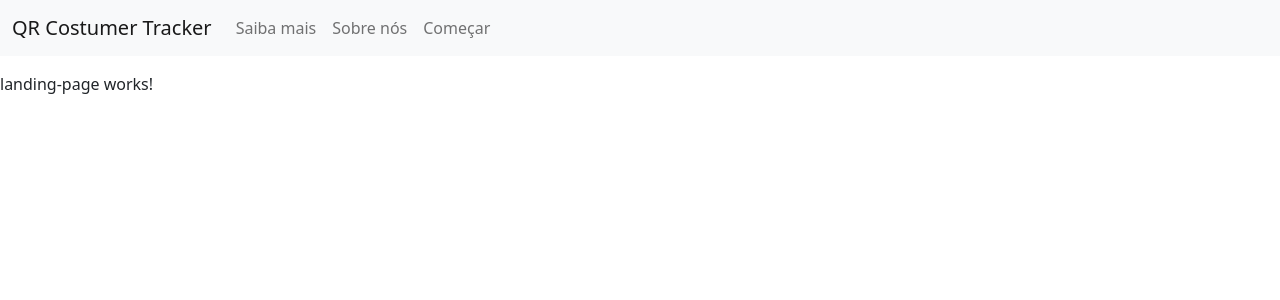
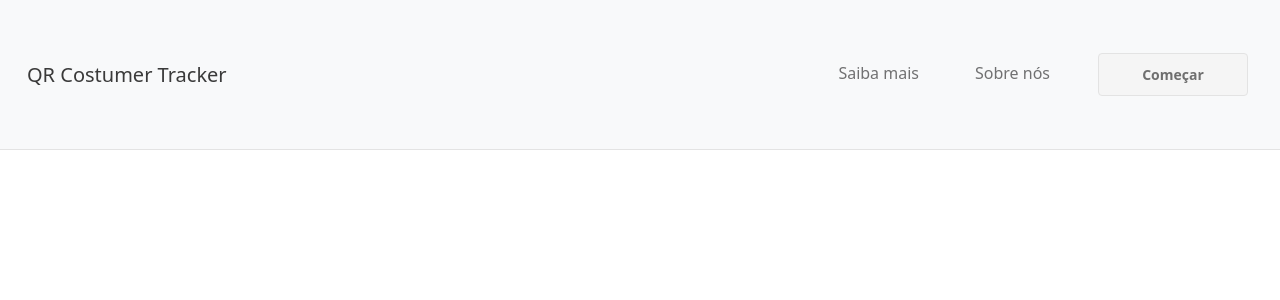
Before and after one commit to projeto-integrador-2022/qrcode-frontend, an Angular app: page / in a window 1280 px wide. Shown: the top 300 px of the page. Built offline with nearby package versions, Linux system fonts and the light colour scheme.

Commit message:
[QRCT-001] componente de navbar criado, iniciando geraçao de pagina 'saiba mais' e 'sobre nos', iniciando configuraçao de roteamento

```diff
--- a/angular.json
+++ b/angular.json
@@ -31,9 +31,13 @@
               "src/assets"
             ],
             "styles": [
+              "node_modules/bootstrap/dist/css/bootstrap.css",
               "src/styles.sass"
             ],
-            "scripts": []
+            "scripts": [
+              "node_modules/bootstrap/dist/js/bootstrap.js"
+            ]
+
           },
           "configurations": {
             "production": {
--- a/package.json
+++ b/package.json
@@ -22,6 +22,7 @@
     "@ng-bootstrap/ng-bootstrap": "12.0.0",
     "@popperjs/core": "^2.10.2",
     "bootstrap": "^5.1.3",
+    "jquery": "^3.6.0",
     "rxjs": "~7.5.0",
     "tslib": "^2.3.0",
     "zone.js": "~0.11.4"
--- /dev/null
+++ b/src/app/app.component.scss
@@ -0,0 +1,17 @@
+.start-button {
+    background-color: #f5f5f5;
+    border: 1px solid #e3e3e3;
+    border-radius: 4px;
+    color: #333;
+    cursor: pointer;
+    font-size: 14px;
+    font-weight: bold;
+    padding: 10px;
+    text-align: center;
+    width: 150px;
+    height: auto;
+    align-items: center;
+    &:hover {
+        background-color: #e3e3e3;
+    }
+}
--- a/src/app/app.component.ts
+++ b/src/app/app.component.ts
@@ -3,7 +3,7 @@ import { Component } from '@angular/core';
 @Component({
   selector: 'app-root',
   templateUrl: './app.component.html',
-  styleUrls: ['./app.component.sass']
+  styleUrls: ['./app.component.scss']
 })
 export class AppComponent {
   title = 'qrcode-frontend';
--- a/src/app/features/components/nav-bar/nav-bar.component.html
+++ b/src/app/features/components/nav-bar/nav-bar.component.html
@@ -1,4 +1,4 @@
-<nav class="navbar navbar-expand-lg navbar-light bg-light mb-3 navbar-expand-sm">
+<nav class="navbar navbar-expand-lg fixed-top navbar-light bg-light mb-3 custom-navbar">
     <div class="container-fluid">
         <a class="navbar-brand" [routerLink]="'.'"> QR Costumer Tracker </a>
 
@@ -8,17 +8,16 @@
         </button>
 
 
-        <div [ngbCollapse]="isMenuCollapsed" class="collapse navbar-collapse">
+        <div [ngbCollapse]="isMenuCollapsed" class="collapse justify-content-end navbar-collapse">
             <ul class="navbar-nav ml-auto">
                 <li class="nav-item active">
-
                     <a class="nav-link" [routerLink]="'.'" (click)="isMenuCollapsed = true">Saiba mais</a>
                 </li>
                 <li class="nav-item">
                     <a class="nav-link" [routerLink]="'.'" (click)="isMenuCollapsed = true">Sobre nós</a>
                 </li>
                 <li class="nav-item">
-                    <a class="nav-link" [routerLink]="'.'" (click)="isMenuCollapsed = true">Começar</a>
+                    <button class="nav-link btn btn-primary start-button" type="button" [routerLink]="'.'" (click)="isMenuCollapsed = true">Começar</button>
                 </li>
             </ul>
         </div>
--- /dev/null
+++ b/src/app/features/components/nav-bar/nav-bar.component.scss
@@ -0,0 +1,26 @@
+@import '/src/app/app.component.scss';
+
+.custom-navbar {
+    background-color: #f5f5f5;
+    border-bottom: 1px solid #e3e3e3;
+    height: 45px;
+    position: fixed;
+    top: 0;
+    width: 100%;
+    height: 150px;
+    z-index: 999;
+
+    .navbar-brand {
+        color: rgb(58, 58, 58);
+        font-size: 20px;
+        padding: 0 15px;
+    }
+
+
+    li {
+        display: inline-block;
+        margin-right: 20px;
+        margin-left: 20px;
+    }
+
+}
--- a/src/app/features/components/nav-bar/nav-bar.component.ts
+++ b/src/app/features/components/nav-bar/nav-bar.component.ts
@@ -3,7 +3,7 @@ import { Component, OnInit } from '@angular/core';
 @Component({
   selector: 'app-nav-bar',
   templateUrl: './nav-bar.component.html',
-  styleUrls: ['./nav-bar.component.sass']
+  styleUrls: ['./nav-bar.component.scss']
 })
 export class NavBarComponent implements OnInit {
   public isMenuCollapsed = true;
```
Also changed, not shown: src/app/app.component.sass (deleted), src/app/features/components/nav-bar/nav-bar.component.sass (deleted), 1 other file (tests, documents, lock files or other folders).
